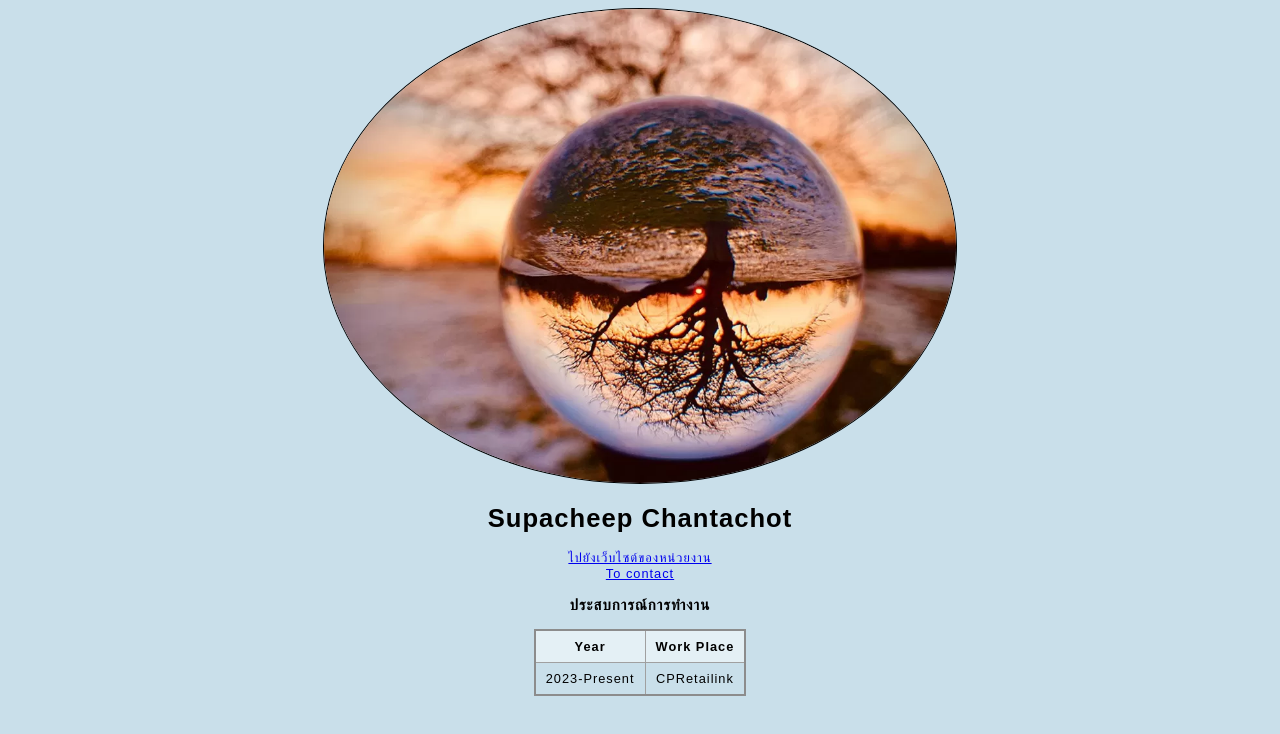
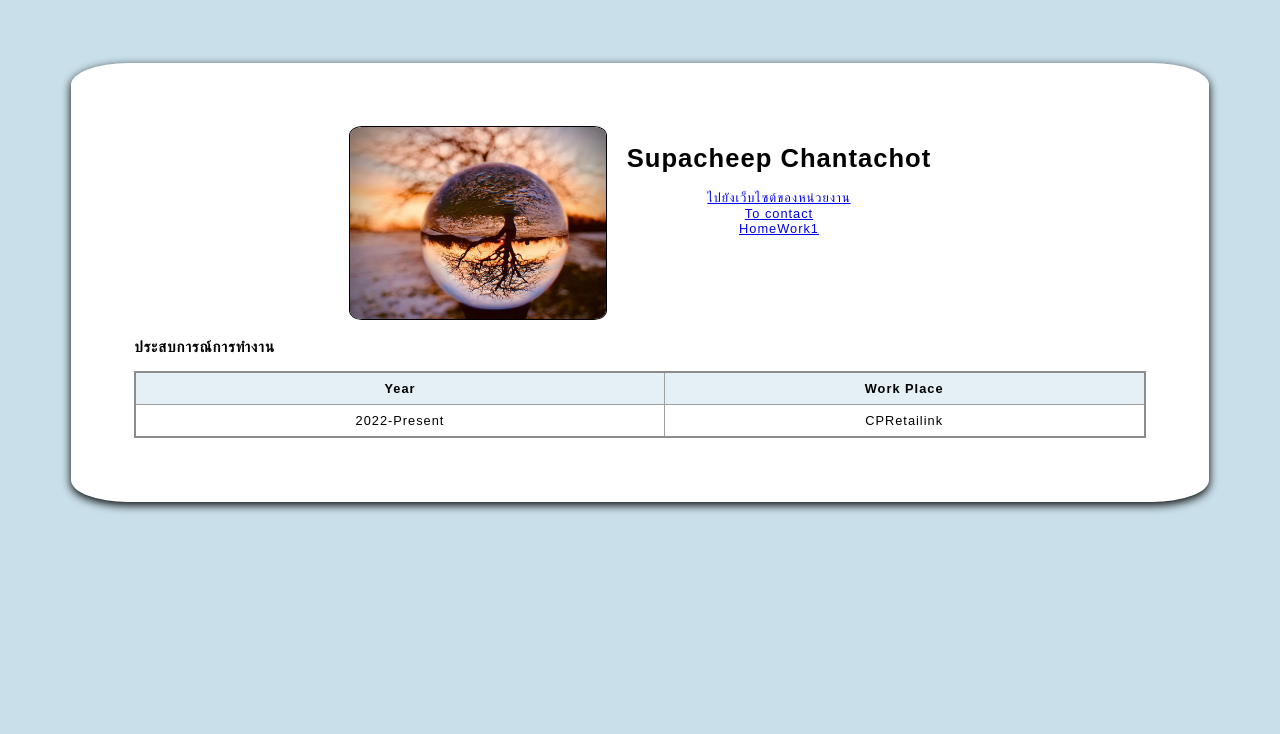
Before and after one commit to punmail111/MyPage2024, a plain HTML site: page index.html in a window 1280 px wide. Drawn offline with Linux system fonts and the light colour scheme.

Commit message:
submit homework

```diff
--- /dev/null
+++ b/homework_1/homeworl_1.css
@@ -0,0 +1,26 @@
+body{
+    background-color: rgb(198, 237, 198);
+    font-family: sans-serif;
+    font-size: 0.8rem;
+    letter-spacing: 1px;
+}
+.cardbox {
+
+    align-items: center; /* Center vertically */
+    background-color: white;
+    border-radius: 10px;
+    padding: 20px;
+    margin: 20px auto; /* Center horizontally */
+    width: fit-content;
+}
+.FlexCardBox{
+    display: flex;
+    justify-content: center; /* Center horizontally */
+}
+.profileImage {
+    object-fit: cover;
+    object-position: center;
+    border-radius: 50%;
+    width: 200px;
+    height: 200px;
+}
--- a/index.html
+++ b/index.html
@@ -5,14 +5,19 @@
     <meta charset="UTF-8" />
     <meta name="viewport" content="width=device-width, initial-scale=1.0" />
     <title>Document</title>
-    <link rel="stylesheet" href="./styles.css">
+    <link rel="stylesheet" href="./styles.css" />
 </head>
 
 <body>
-    <div style="text-align: center;">
+    <div class="mainContext">
+        <div style="display: flex; justify-content: center;">
             <div>
-            <img src="117310488_16.jpg" alt="">
+                <div>
+                    <img src="./img/117310488_16.jpg" alt="" />
                 </div>
+            </div>
+
+            <div style="margin-left: 20px;">
                 <div>
                     <h1>Supacheep Chantachot</h1>
                     <a href="https://www.cpretailink.co.th/">ไปยังเว็บไซต์ของหน่วยงาน</a>
@@ -21,9 +26,15 @@
                 <div>
                     <a href="./contact.html">To contact</a>
                 </div>
+
                 <div>
-            <h3>ประสบการณ์การทำงาน</h3>
-            <table>
+                    <a href="./homework_1/homework_1.html">HomeWork1</a>
+                </div>
+            </div>
+        </div>
+        <div class="">
+            <h3 style="text-align: left">ประสบการณ์การทำงาน</h3>
+            <table style="width: 100%">
                 <thead>
                     <tr>
                         <th>Year</th>
@@ -32,30 +43,13 @@
                 </thead>
                 <tbody>
                     <tr>
-                        <td>2023-Present</td>
+                        <td>2022-Present</td>
                         <td>CPRetailink</td>
                     </tr>
-                    <!-- <tr>
-                        <td>2022-2024</td>
-                        <td>CPRAM</td>
-                    </tr>
-                    <tr>
-                        <td>2010-2022</td>
-                        <td>สถาบันการจัดการปัญญาภิวัฒน์</td>
-                    </tr>
-                    <tr>
-                        <td>2000-2010</td>
-                        <td>Thai Herbal</td>
-                    </tr> -->
                 </tbody>
             </table>
         </div>
-
     </div>
-
-    </div>
-
-
 </body>
 
 </html>
--- a/styles.css
+++ b/styles.css
@@ -1,23 +1,22 @@
-
-body{
+body {
   font-family: sans-serif;
   font-size: 0.8rem;
   letter-spacing: 1px;
   background-color: rgb(201, 223, 234);
 }
-img{
-    border-radius: 50%;
-    width: 50%;
+img {
+  border-radius: 5%;
+  width:20em;
   height: auto;
   border: 1px solid;
 }
+
 table {
   border-collapse: collapse;
   border: 2px solid rgb(140 140 140);
   border-radius: 5%;
   margin: auto;
 }
-
 
 thead,
 tfoot {
@@ -34,14 +33,14 @@ table {
   text-align: center;
 }
 
-  tbody > tr:nth-of-type(even) {
+tbody>tr:nth-of-type(even) {
   background-color: rgb(237 238 242);
 }
-
-  tfoot th {
-    text-align: right;
+.mainContext{
+  text-align: center;
+  background-color: white;
+  margin: 5%;
+  padding: 5%;
+  border-radius: 5%;
+  box-shadow: 0 3px 10px black;
 }
-
-  tfoot td {
-    font-weight: bold;
-  }
```
Also changed, not shown: homework_1/homework_1.html (added, +31 -0 lines), img/117310488_16.jpg (renamed from 117310488_16.jpg), 1 other file. Lines whose indentation alone changed are shown as unchanged.
